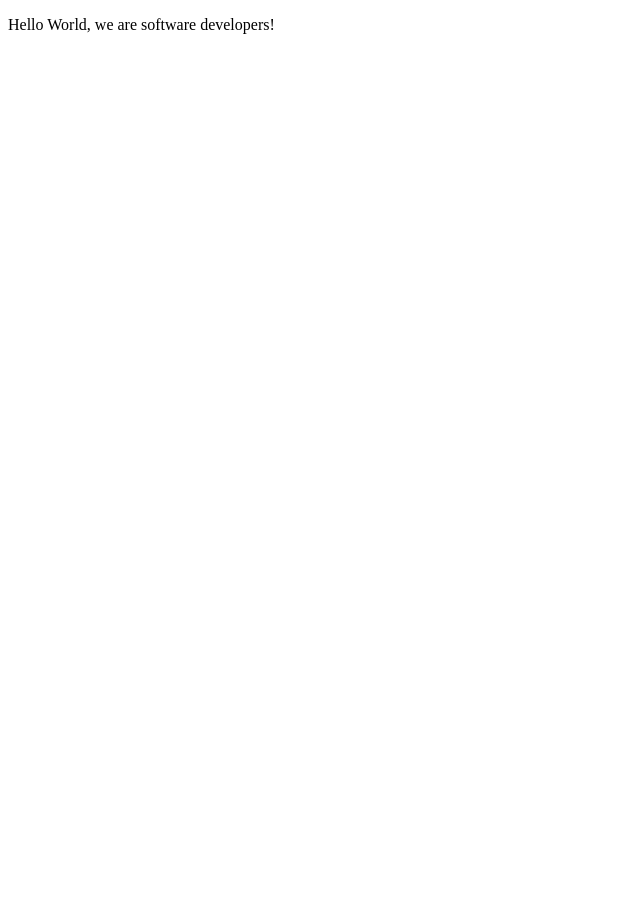
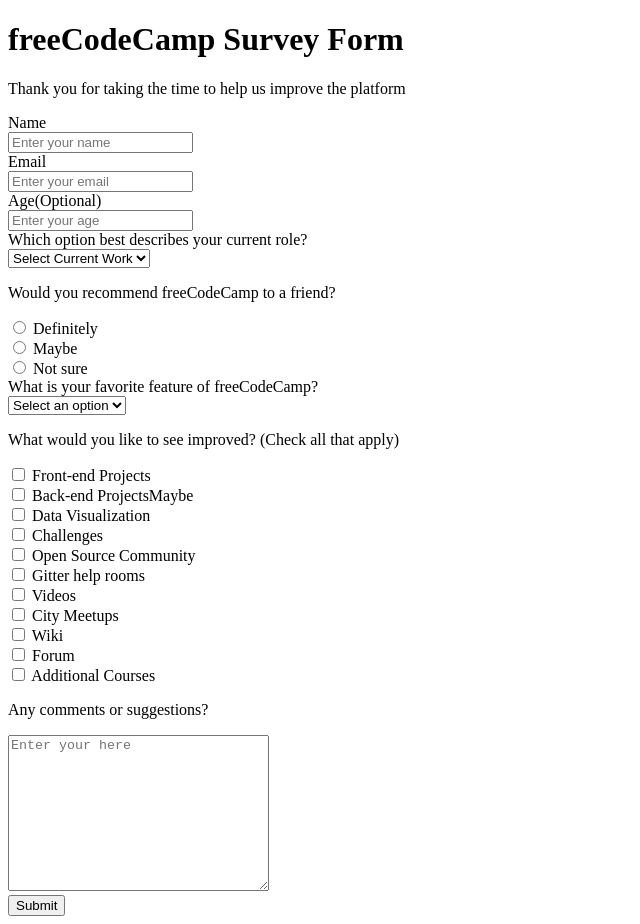
Before and after one commit to BemSombo/Microverse_Team_Work, a plain HTML site: page index.html in a window 1280 px wide. Shown: the whole page, without its empty margins (0-640 px from the left). Before the commit the page ends 800 px from the top, so only its background shows below. Drawn offline with Linux system fonts and the light colour scheme.

Commit message:
html modify

```diff
--- a/index.html
+++ b/index.html
@@ -7,7 +7,105 @@
   </head>
 
   <body>
-    <p>Hello World, we are software developers!</p>
+    <h1 id = "title">freeCodeCamp Survey Form</h1>
+    <p id = "description">Thank you for taking the time to help us improve the platform</p>
+    <form action="survey_form_info" id = "survey-form">
+      <div>
+        <label for="name">Name</label>
+        <br>
+        <input type="text" id = "name" placeholder = "Enter your name">
+      </div>
+      <div>
+        <label for="email">Email</label>
+        <br>
+        <input type="email" id = "email" placeholder = "Enter your email">
+      </div>
+      <div>
+        <label for="age">Age(Optional)</label>
+        <br>
+        <input type="age" id = "age" placeholder = "Enter your age">
+      </div>
+      <div>
+        <label for="role">Which option best describes your current role?</label>
+        <br>
+        <select name="role" id="role">
+          <option value="select_current_work"> Select Current Work</option>
+          <option value="Part_time_job">Part Time Job</option>
+          <option value="full_time_leaner">Full Time Leaner</option>
+          <option value="prefer_not_to_say">Prefer not to say </option>
+          <option value="other">Other</option>
+        </select>
+      </div>
+      <div>
+        <p>Would you recommend freeCodeCamp to a friend?</p>
+        <input type="radio" id = "radio">
+        <label for="radio">Definitely</label>
+        <br>
+        <input type="radio" id = "radio">
+        <label for="radio">Maybe</label>
+        <br>
+        <input type="radio" id = "radyio">
+        <label for="radio">Not sure</label>
+      </div>
+
+      <div>
+        <label for="option">What is your favorite feature of freeCodeCamp?</label>
+        <br>
+        <select name="option" id="option">
+          <option value="select_an_option"> Select an option</option>
+          <option value="challenges">Challeges</option>
+          <option value="projects">Projects</option>
+          <option value="community">Community</option>
+          <option value="open_source">Open Source</option>
+        </select>
+      </div>
+
+      <div>
+        <p>What would you like to see improved? (Check all that apply)</p>
+        <input type="checkbox" id = "checkbox">
+        <label for="checkbox">Front-end Projects</label>
+        <br>
+        <input type="checkbox" id = "checkbox">
+        <label for="radio">Back-end ProjectsMaybe</label>
+        <br>
+        <input type="checkbox" id = "checkbox">
+        <label for="checkbox">Data Visualization</label>
+        <br>
+        <input type="checkbox" id = "checkbox">
+        <label for="checkbox">Challenges</label>
+        <br>
+        <input type="checkbox" id = "checkbox">
+        <label for="checkbox">Open Source Community</label>
+        <br>
+        <input type="checkbox" id = "checkbox">
+        <label for="checkbox">Gitter help rooms</label>
+        <br>
+        <input type="checkbox" id = "checkbox">
+        <label for="checkbox">Videos</label>
+        <br>
+        <input type="checkbox" id = "checkbox">
+        <label for="checkbox">City Meetups</label>
+        <br>
+        <input type="checkbox" id = "checkbox">
+        <label for="checkbox">Wiki</label>
+        <br>
+        <input type="checkbox" id = "checkbox">
+        <label for="checkbox">Forum</label>
+        <br>
+        <input type="checkbox" id = "checkbox">
+        <label for="checkbox">Additional Courses</label>
+      </div>
+
+      <div>
+        <p>Any comments or suggestions?</p>
+        <textarea name="text" id="text" cols="30" rows="10" placeholder = "Enter your here"></textarea>
+      </div>
+
+      <div>
+        <input type="submit">
+      </div>
+
+    </form>
     <script src="https://cdn.freecodecamp.org/testable-projects-fcc/v1/bundle.js"></script>
 
     <!--
```
Also changed, not shown: 1 other file.
